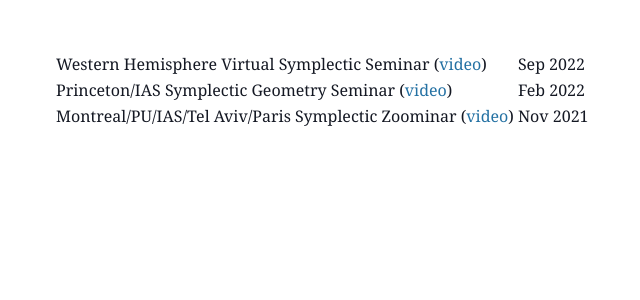
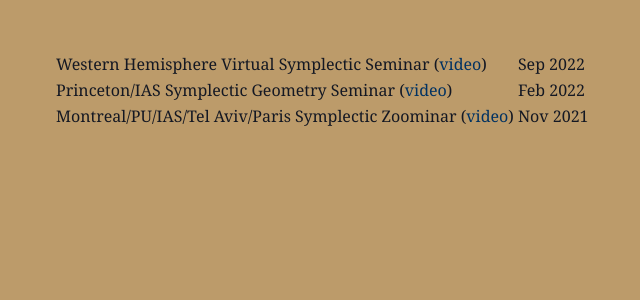
Before and after one commit to r0hilp/r0hilp.github.io, a Jekyll site: the page talks.html, which Jekyll copies as it is, in a window 1280 px wide. Shown: the top 300 px of the page, without its empty margins (27-667 px from the left). Built offline with Jekyll 4.4.1, drawn with Linux system fonts in a browser that asks for light colours.

Commit message:
change to berkeley

```diff
--- a/assets/css/style.css
+++ b/assets/css/style.css
@@ -1,16 +1,16 @@
 html,body{margin:0;padding:0}
-body{font-size: 90%; font-family: Georgia, serif;color:#141823;text-align:left; margin:50px 80px 60px; max-width: 800px;text-align:justify}
+body{background-color: #bc9b6a;font-size: 90%; font-family: Georgia, serif;color:#141823;text-align:left; margin:50px 80px 60px; max-width: 800px;text-align:justify}
 p{margin:10px 0px 10px}
 
 h1{margin: 20x 0px 20px;font-size:200%;
 color:#000000;font-weight: normal;line-height:160%}
 h2{margin: 20x 0px 20px;font-size:130%;color:#000000;font-weight: normal;line-height:160%}
 a:link {
-     color:#2471A3;
+     color:#003262;
      text-decoration:none;
 }
 a:visited {
-     color:#2471A3;
+     color:#fdb515;
      text-decoration:none;
 }
 
--- a/index.html
+++ b/index.html
@@ -24,8 +24,9 @@
   <table><tr>
   <td width="400px" height="400px">
   <h1>Rohil Prasad</h1>
+  <p>Email: rrprasad[symbol]berkeley.edu</p><br/>
 
-  <p> I am a mathematician working on dynamical systems, symplectic geometry, and gauge theory. I got my PhD in May 2023 from <a href="https://www.math.princeton.edu">Princeton</a>, advised by <a href="https://www.ias.edu/math/people/faculty/hofer">Helmut Hofer</a>. I'll be a <a href="https://miller.berkeley.edu/">Miller Research Fellow</a> at UC Berkeley starting this summer.</p>
+  <p> I am a mathematician working as a <a href="https://miller.berkeley.edu/">Miller Research Fellow</a> at UC Berkeley. My research interests include dynamical systems, symplectic geometry, and gauge theory. I got my PhD in May 2023 from <a href="https://www.math.princeton.edu">Princeton</a>, advised by <a href="https://www.ias.edu/math/people/faculty/hofer">Helmut Hofer</a>.</p>
   <br/>
   <!-- <p><a href="./papers.html">Papers</a> / <a href="./assets/docs/cv.pdf">CV</a> / <a href="./talks.html">Video</a></p> -->
   </td>
```
